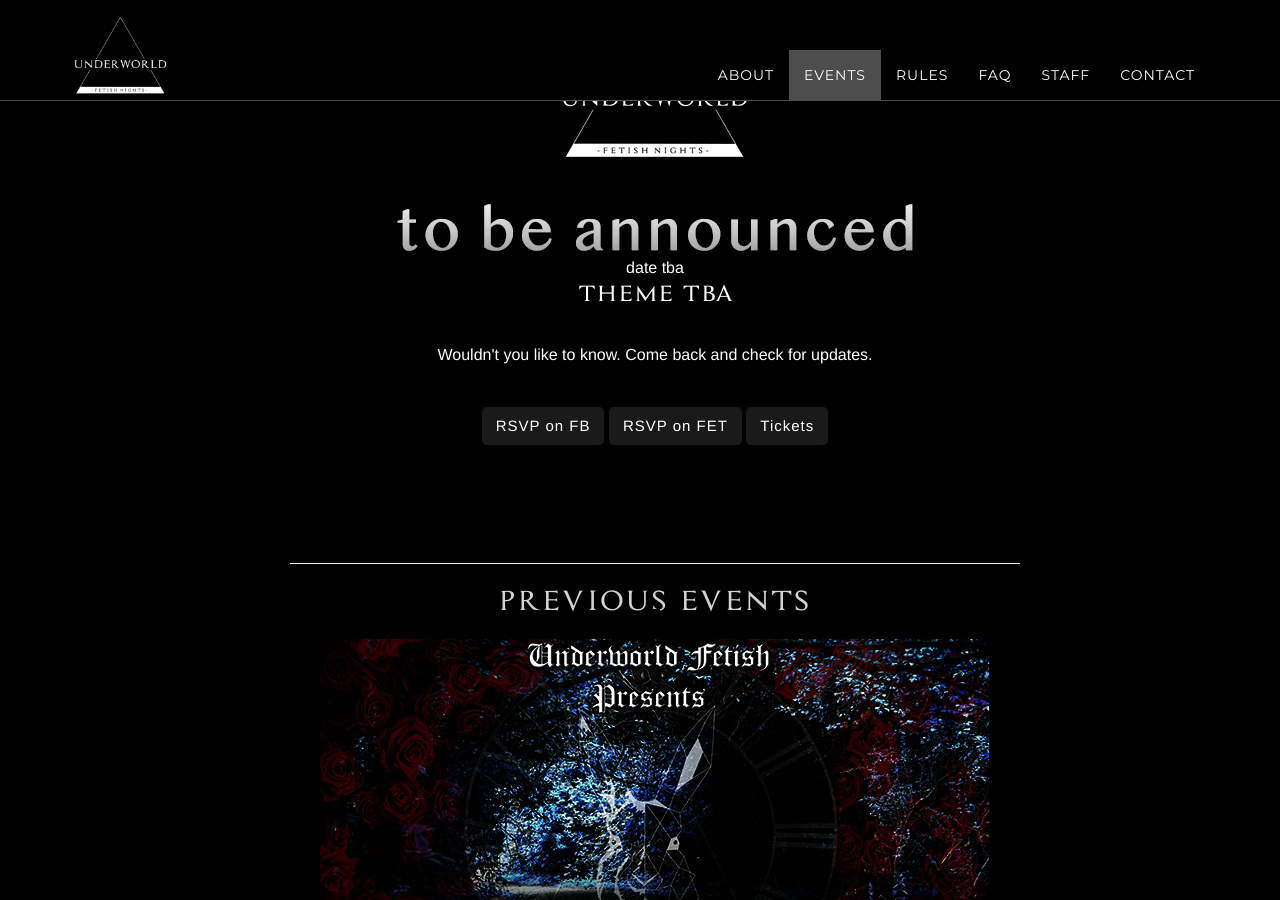
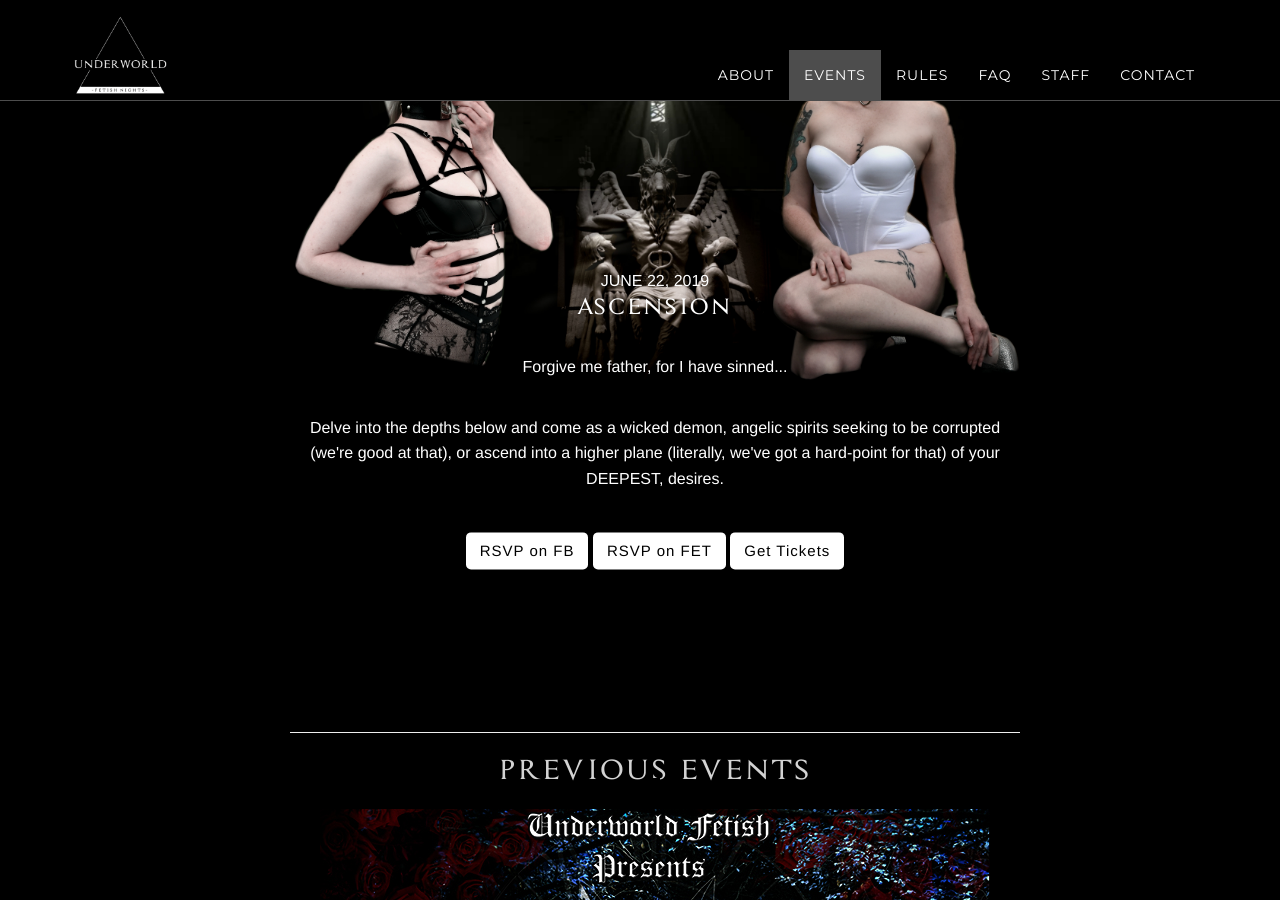
Before and after one commit to royally-underworld/melinoe, a Jekyll site: the page built from index.html, in a window 1280 px wide and 900 px high, scrolled down 2801 px. Built offline with Jekyll 4.4.1, drawn with Linux system fonts in a browser that asks for light colours.

Commit message:
update ascension

```diff
--- a/_includes/events.html
+++ b/_includes/events.html
@@ -15,6 +15,35 @@
                         -->
                             <li>
                                 <div class="event-container">
+                                    <img src="/assets/event-bg/ascension-bg.jpg">
+                                    <div class="event-text">
+                                    JUNE 22, 2019
+                                    <h3>ASCENSION</h3>
+                                    <p>
+                                        Forgive me father, for I have sinned...
+                                    </p>
+                                    <p>
+                                        Delve into the depths below and come as a wicked demon,
+                                        angelic spirits seeking to be corrupted (we're good at that),
+                                        or ascend into a higher plane (literally, we've got a hard-point for that) of your DEEPEST, desires.
+                                    </p>
+                                        <button>
+                                        <a href="https://www.facebook.com/events/2112090102233061/" target="_blank">RSVP on FB</a>
+
+                                    </button>
+                                    <button>
+                                        <a href="https://fetlife.com/events/799800" target="_blank">RSVP on FET</a>
+
+                                    </button>
+                                    <button>
+                                        <a href="https://www.eventbrite.ca/e/underworld-presents-ascension-tickets-62813998360?fbclid=IwAR3lgFFsCaM_yVurBPvBTxUc-G7CuDWmlzHBYe68ny-VsT2jOg-8UJyJAa4" target="_blank">Get Tickets</a>
+
+                                        </button>
+                                    </div>
+                                </div>
+                            </li>
+                            <!--<li>
+                                <div class="event-container">
                                     <img src="/assets/event-bg/tba_bg.jpg">
                                     <div class="event-text">
                                     date tba
```
Also changed, not shown: other parts of _includes/events.html (+1 -4 lines), assets/event-bg/ascension-bg.jpg (added), 4 other files.
